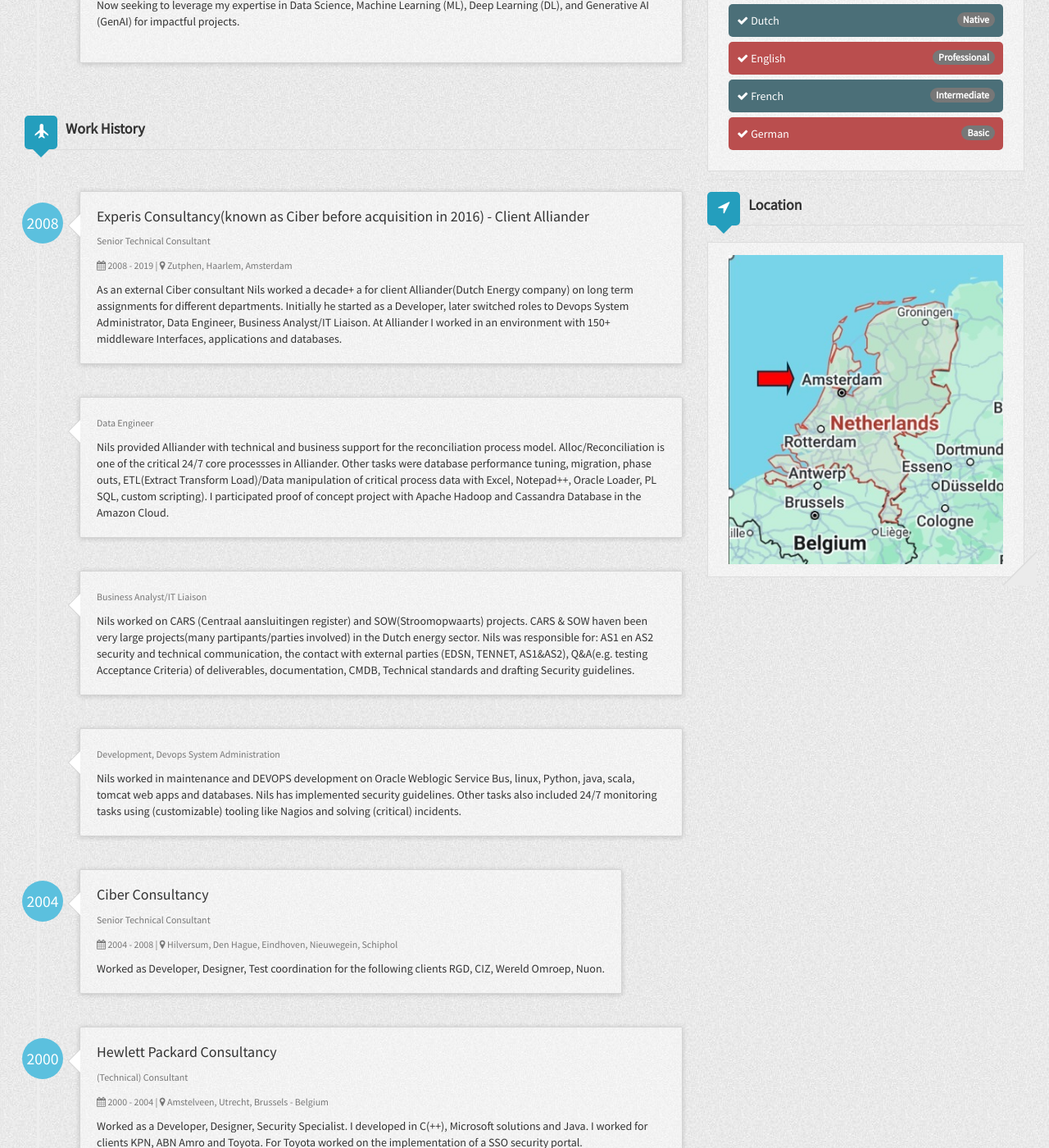
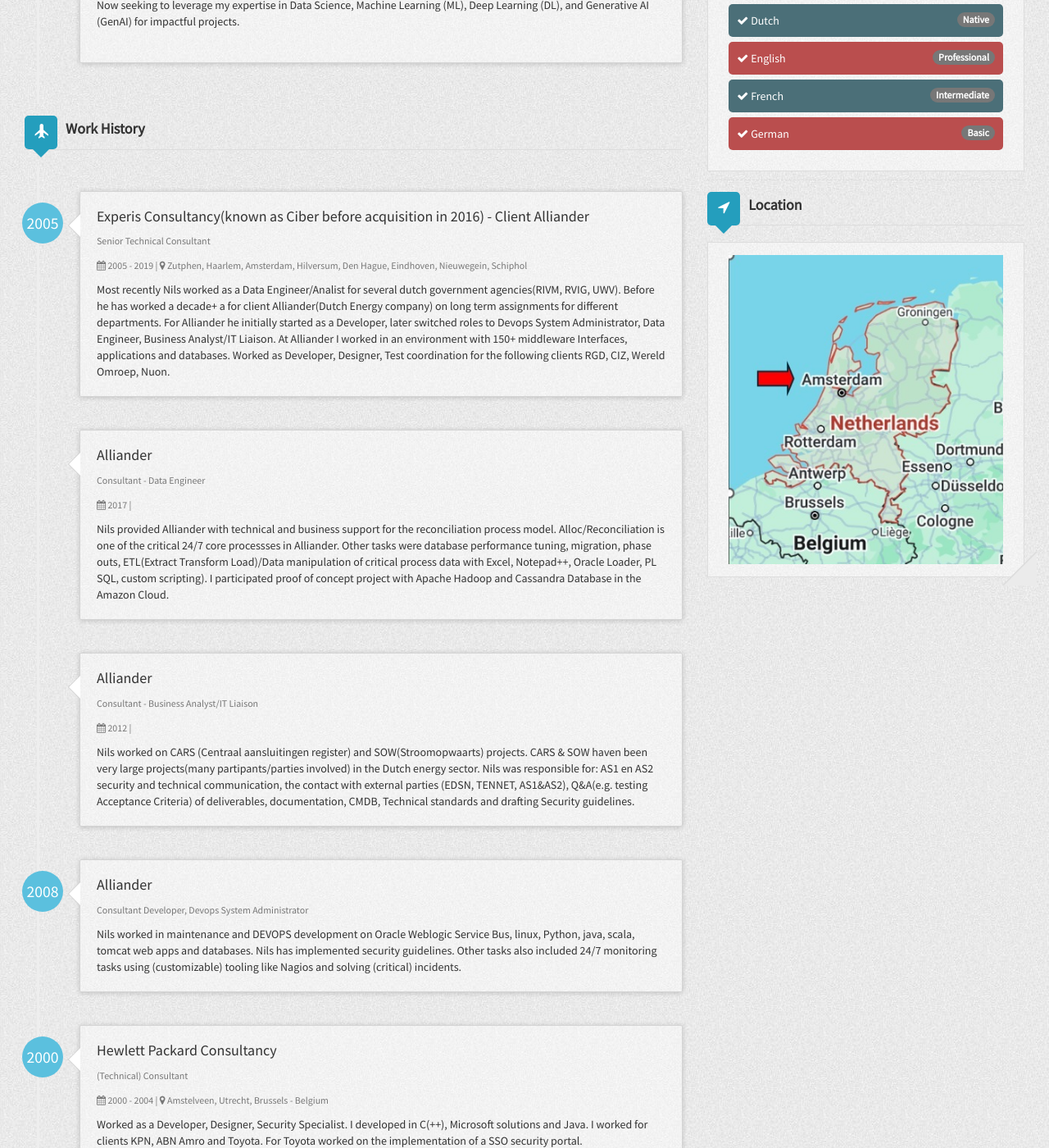
Before and after one commit to NilsKuhler/resumecard, a Jekyll site: the page built from index.html, in a window 1280 px wide and 1400 px high, scrolled down 767 px. Shown: the whole window at 82% size. Built offline with Jekyll 4.4.1, drawn with Linux system fonts in a browser that asks for light colours; nearby versions of some CDN libraries; some of the changed text lies outside the part shown.

Commit message:
Update _config.yml

```diff
--- a/_config.yml
+++ b/_config.yml
@@ -69,39 +69,32 @@
   workHistory:
     - work2:
       company: Experis Consultancy(known as Ciber before acquisition in 2016) - Client Alliander
-      location: Zutphen, Haarlem, Amsterdam
+      location: Zutphen, Haarlem, Amsterdam, Hilversum, Den Hague, Eindhoven, Nieuwegein, Schiphol
       title: Senior Technical Consultant
-      started: 2008
-      duration: 2008 - 2019
-      description: As an external Ciber consultant Nils worked a decade+ a for client Alliander(Dutch Energy company) on long term assignments for different departments. Initially he started as a Developer, later switched roles to Devops System Administrator, Data Engineer, Business Analyst/IT Liaison. At Alliander I worked in an environment with 150+ middleware Interfaces, applications and databases.
+      started: 2005
+      duration: 2005 - 2019
+      description: Most recently Nils worked as a Data Engineer/Analist for several dutch government agencies(RIVM, RVIG, UWV). Before he has worked a decade+ a for client Alliander(Dutch Energy company) on long term assignments for different departments. For Alliander he initially started as a Developer, later switched roles to Devops System Administrator, Data Engineer, Business Analyst/IT Liaison. At Alliander I worked in an environment with 150+ middleware Interfaces, applications and databases. Worked as Developer, Designer, Test coordination for the following clients RGD, CIZ, Wereld Omroep, Nuon.
     - work3:
-      company:
+      company: Alliander
       location:
-      title: Data Engineer
+      title: Consultant - Data Engineer
       started:
-      duration:
+      duration: 2017
       description: Nils provided Alliander with technical and business support for the reconciliation process model. Alloc/Reconciliation is one of the critical 24/7 core processses in Alliander. Other tasks were database performance tuning, migration, phase outs, ETL(Extract Transform Load)/Data manipulation of critical process data with Excel, Notepad++, Oracle Loader, PL SQL, custom scripting). I participated proof of concept project with Apache Hadoop and Cassandra Database in the Amazon Cloud.
     - work4:
-      company:
+      company: Alliander
       location:
-      title: Business Analyst/IT Liaison
+      title: Consultant - Business Analyst/IT Liaison
       started:
-      duration:
+      duration: 2012
       description: Nils worked on CARS (Centraal aansluitingen register) and SOW(Stroomopwaarts) projects. CARS & SOW haven been very large projects(many partipants/parties involved) in the Dutch energy sector. Nils was responsible for&#58; AS1 en AS2 security and technical communication, the contact with external parties (EDSN, TENNET, AS1&AS2), Q&A(e.g. testing Acceptance Criteria) of deliverables, documentation, CMDB, Technical standards and drafting Security guidelines.
     - work5:
-      company:
+      company: Alliander
       location:
-      title: Development, Devops System Administration
-      started:
+      title: Consultant Developer, Devops System Administrator
+      started: 2008
       duration:
       description: Nils worked in maintenance and DEVOPS development on Oracle Weblogic Service Bus, linux, Python, java, scala, tomcat web apps and databases. Nils has implemented security guidelines. Other tasks also included 24/7 monitoring tasks using (customizable) tooling like Nagios and solving (critical) incidents.
-    - work6:
-      company: Ciber Consultancy
-      location: Hilversum, Den Hague, Eindhoven, Nieuwegein, Schiphol
-      title: Senior Technical Consultant
-      started: 2004
-      duration: 2004 - 2008
-      description: Worked as Developer, Designer, Test coordination for the following clients RGD, CIZ, Wereld Omroep, Nuon.
     - work7:
       company: Hewlett Packard Consultancy
       location: Amstelveen, Utrecht, Brussels - Belgium
@@ -111,7 +104,7 @@
       description: Worked as a Developer, Designer, Security Specialist. I developed in C(++), Microsoft solutions and Java. I worked for clients KPN, ABN Amro and Toyota. For Toyota worked on the implementation of a SSO security portal.
     - work8:
       company: Cambrigde Technology Partners Consultancy
-      location: Frankfurt - Germany, Vienna - Austria, Amsterdam, Utrecht, Maastricht, Woerden
+      location: Frankfurt, Vienna, Amsterdam, Utrecht, Maastricht, Woerden
       title: Senior (Technical) Consultant
       started: 1995
       duration: 1995 - 2000
```
